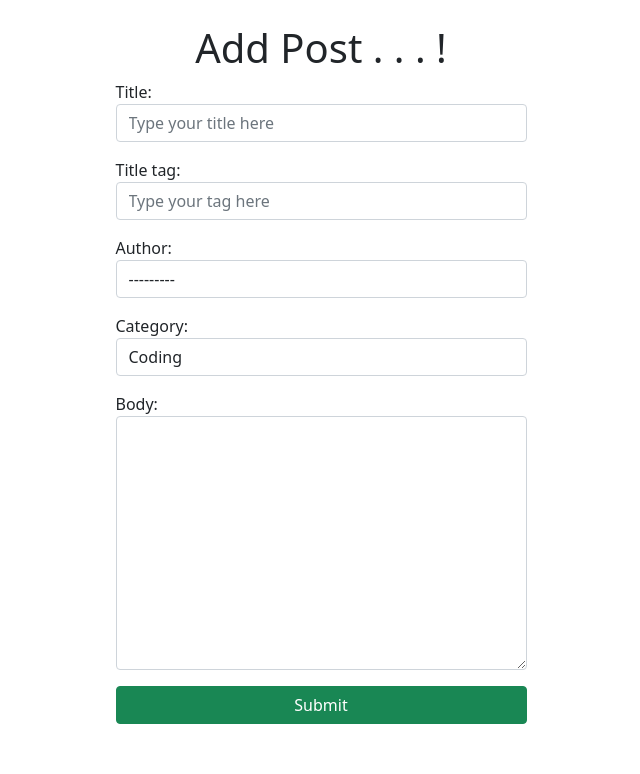
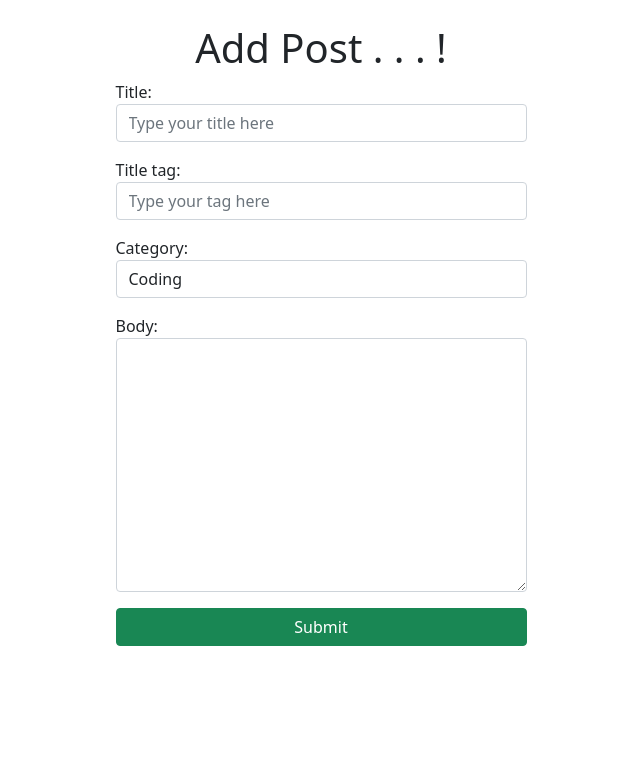
Before and after one commit to SaberHardy/blog_project, a Django app: page /create/ in a window 1280 px wide. Shown: the part 56-830 px from the top of the page, without its empty margins (319-959 px from the left). After the commit the page ends 800 px from the top, so only its background shows below. Run offline with Django 4.2, Linux system fonts and the light colour scheme; the first user in the database is signed in; data comes from the database, SQL or seed files in the repository; some libraries are stand-ins or nearby versions.

Commit message:
restrict who can make blogs

```diff
--- a/blogapp/forms.py
+++ b/blogapp/forms.py
@@ -12,6 +12,7 @@ choice_list = []
 for item in choices:
     choice_list.append(item)
 
+
 class PostForm(forms.ModelForm):
     class Meta:
         model = Post
@@ -22,7 +23,10 @@ class PostForm(forms.ModelForm):
                                             'placeholder': 'Type your title here'}),
             'title_tag': forms.TextInput(attrs={'class': 'form-control',
                                                 'placeholder': 'Type your tag here'}),
-            'author': forms.Select(attrs={'class': 'form-control'}),
+
+            'author': forms.TextInput(attrs={'class': 'form-control', 'value': '', 'type': 'hidden',
+                                             'id': 'usernameId'}),
+            # 'author': forms.Select(attrs={'class': 'form-control'}),
             'category': forms.Select(choices=choice_list, attrs={'class': 'form-control'}),
             'body': forms.Textarea(attrs={'class': 'form-control'}),
         }
--- a/templates/blogapp/add_post.html
+++ b/templates/blogapp/add_post.html
@@ -18,4 +18,9 @@
     {% else %}
         <P>You are not allowed to create posts, please, login!</P>
     {% endif %}
+
+    <script>
+        var name = "{{ user.id }}";
+        document.getElementById("usernameId").value = name;
+    </script>
 {% endblock %}
```
Also changed, not shown: db.sqlite3, 1 other file. Lines whose indentation alone changed are shown as unchanged.
